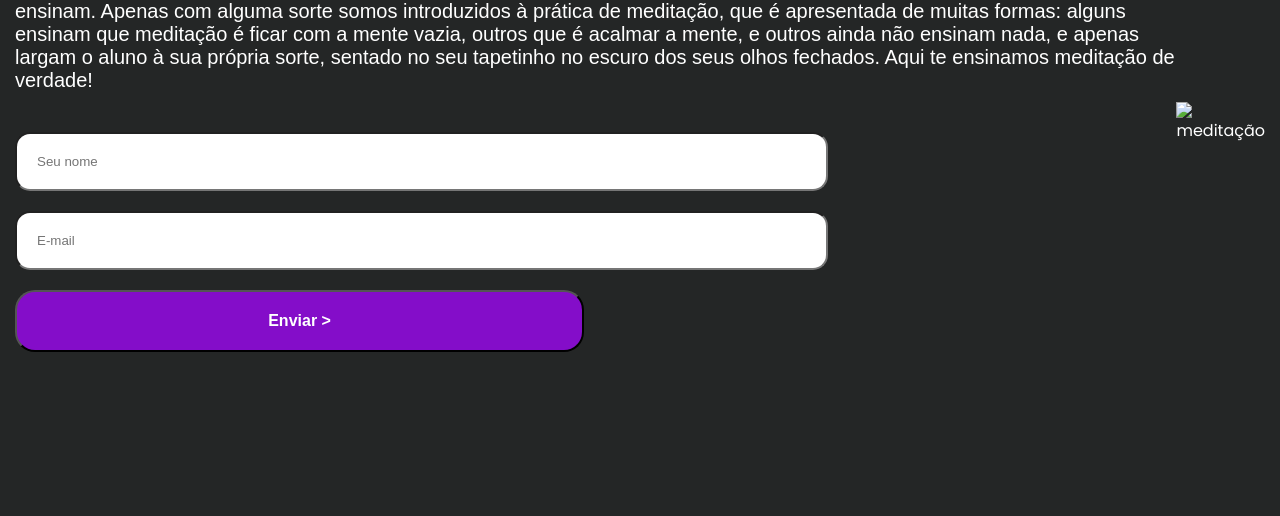
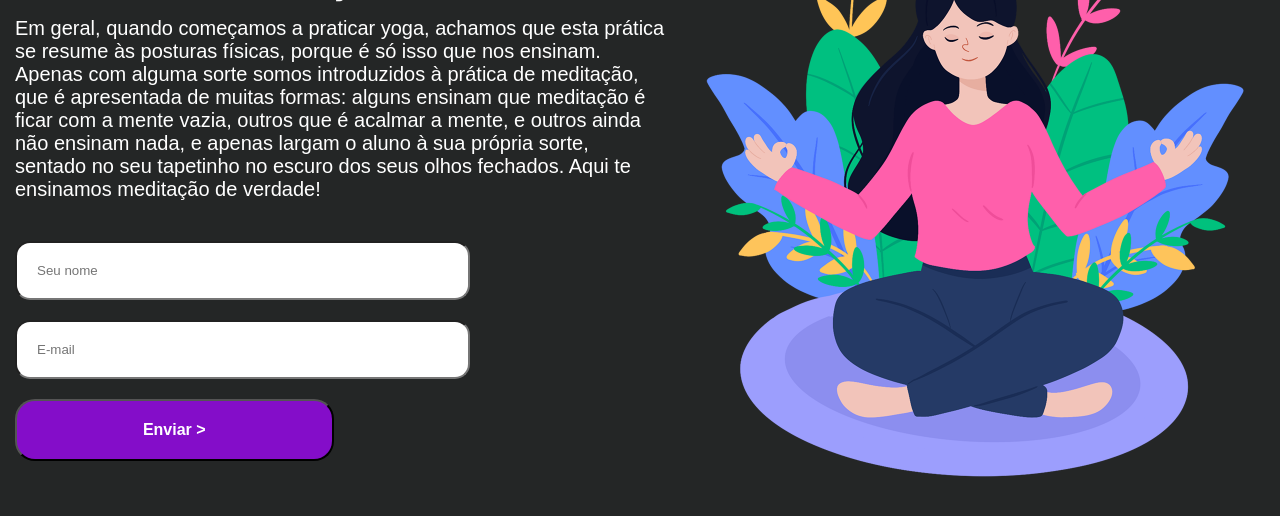
Before and after one commit to LeoSCorreia/Medita-oPage, a plain HTML site: page index.html in a window 1280 px wide. Shown: the part 222-738 px from the top of the page. Drawn offline with Linux system fonts and the light colour scheme; the site is published under a folder, as on GitHub Pages, so addresses that start at the root find nothing.

Commit message:
Update index.html

```diff
--- a/index.html
+++ b/index.html
@@ -36,7 +36,7 @@
         </form>
         </article>
         <aside>
-        <img src="/components/images/—Pngtree—cute cartoon meditation_6223223.png" alt="meditação">
+        <img src="components/images/—Pngtree—cute cartoon meditation_6223223.png" alt="meditação">
         </aside>
     </main>
 <body>
```
